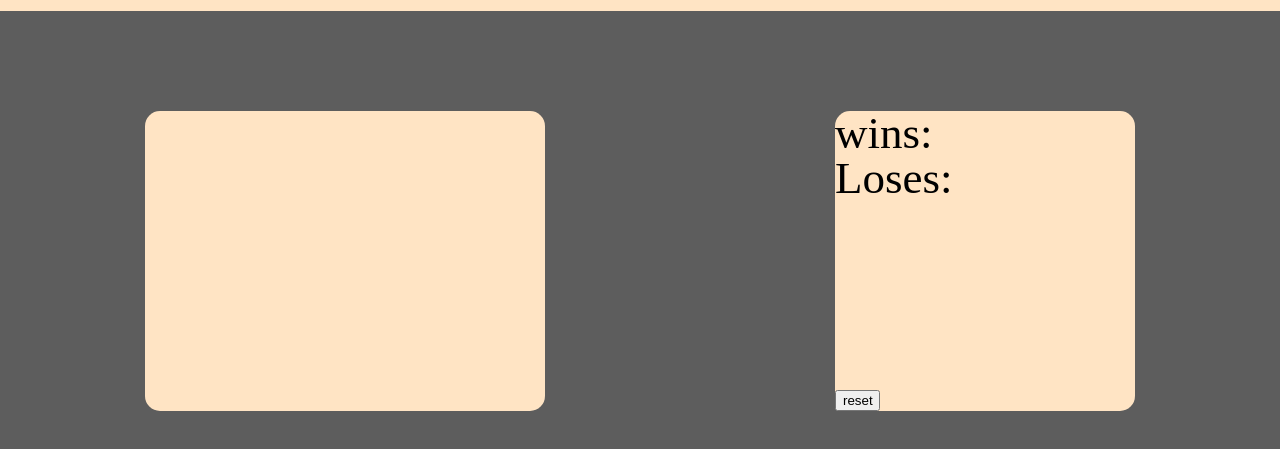
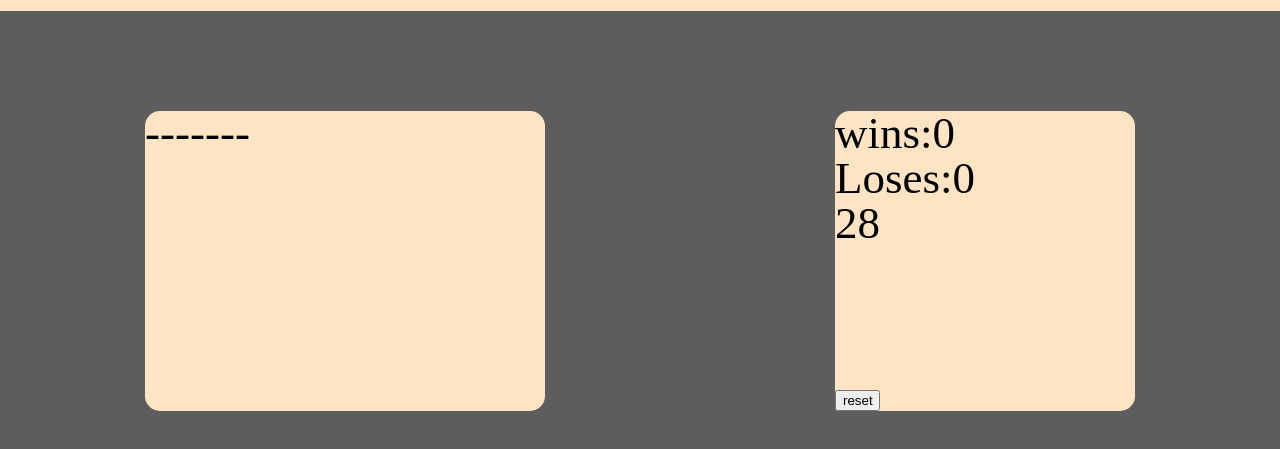
Before and after one commit to Md7113/word-guessing-game, a plain HTML site: page index.html in a window 1280 px wide. Both pictures are taken after a click on the button "start". Shown: the part 139-588 px from the top of the page. Drawn offline with Linux system fonts and the light colour scheme.

Commit message:
it is so close but functionallity is slightly off

```diff
--- a/index.html
+++ b/index.html
@@ -15,13 +15,16 @@
     </header>
     <main>
         <section id="wordCard">
+            <ul id="wordLog">
 
+            </ul>
         </section>
         <section id="scoreCard">
             <div id="score">
                 <ul>
                     <li >wins:<span id="wins"></span></li>
                     <li >Loses:<span id="loses"></span></li>
+                    <li id="timeId"></li>
                 </ul>
             </div>
             <button id="reset">reset</button>
--- a/script.js
+++ b/script.js
@@ -0,0 +1,136 @@
+var startBtn = document.querySelector("#start")
+var resetBtn = document.querySelector("#reset")
+var wordLogVar = document.getElementById("wordLog")
+var wordList = ["boogie","doublepump","scar","tilted","ninja","ninties","hot your shots"]
+var timeVar = document.getElementById("timeId")
+var loseVar = document.getElementById("loses")
+var winVar = document.getElementById("wins")
+ function randWord() {
+        randArrEnd = []
+        randArrStart = ["boogie","doublepump","scar","tilted","ninja","ninties","hit-your-shots"]
+        for( i=0 ; i < wordList.length;i++){
+        randOrder = Math.floor(Math.random() * randArrStart.length)
+        randArrEnd.push(randArrStart[randOrder])
+        randArrStart.splice(randOrder, 1)
+        }
+}
+loses = 0
+wins = 0
+
+loopVar = 0
+letterArr = []
+var correct = 0
+
+function onStart(){
+        console.log(correct)
+        console.log(letterArr.length)
+        correct = 0
+        console.log(correct)
+        timer = 30
+
+
+        if(loopVar === 0){
+            setTime()
+        }else if(loopVar === 1){
+           clearInterval(timerInterval)
+           setTime()
+        for(i=0; i < letterArr.length+1;i++){
+            wordLogVar.removeChild(wordLogVar.firstChild)
+        }
+        }else{
+            clearInterval(timerInterval)
+            setTime()
+            for(i=0; i < letterArr.length;i++){
+                wordLogVar.removeChild(wordLogVar.firstChild)
+            }
+        }
+
+        randWord()
+
+        var wordChoice = randArrEnd[0]
+        letterArr = wordChoice.split('')
+        for(i=0;i<letterArr.length;i++){
+            letterPlace = document.createElement("li")
+            letterPlace.setAttribute("id", i)
+            letterPlace.setAttribute("data-letter", letterArr[i])
+            letterPlace.innerHTML = '-'
+            console.log(letterPlace)
+            wordLogVar.appendChild(letterPlace)
+        }
+
+
+
+        document.addEventListener("keydown" ,function(event){
+        console.log(event)
+        var key = event.key.toLowerCase()
+        for(i = 0;i < letterArr.length ;i++){
+            if(key === letterArr[i]){
+                correctLetter = document.getElementById(i)
+                correctLetter.innerHTML = letterArr[i]
+                correct = correct + 1
+            }
+        }
+        })
+        if(loopVar === 0){
+            localStorage.setItem("wins", wins)
+            localStorage.setItem("loses", loses)
+        }else{
+            // wins += Number(localStorage.getItem("wins"))
+            // loses += Number(localStorage.getItem("loses"))
+            // localStorage.setItem("wins", wins)
+            // localStorage.setItem("loses", loses)
+        }
+        if(loopVar === 0){
+            loopVar = 1
+        }else{
+            loopVar = 2
+        }
+
+        winInterval = setInterval(function(){
+            if(correct === letterArr.length){
+                clearInterval(timerInterval)
+                correct = 0
+                winsNum = 1 + Number(localStorage.getItem("wins"))
+                localStorage.setItem("wins", winsNum)
+                clearInterval(winInterval)
+            }
+        }, 1000)
+
+
+
+        loseVar.innerHTML = Number(localStorage.getItem("loses"))
+        winVar.innerHTML = Number(localStorage.getItem("wins"))
+
+
+}
+
+function setTime(){
+     timerInterval = setInterval(function(){
+        timer--
+        if(timer < 1){
+            clearInterval(timerInterval)
+            loseNum = 1 + Number(localStorage.getItem("loses"))
+            localStorage.setItem("loses", loseNum)
+        }
+        // if(correct === letterArr.length){
+        //     clearInterval(timerInterval)
+        //     winsNum = 1 + Number(localStorage.getItem("wins"))
+        //     localStorage.setItem("wins", winsNum)
+        // }
+        timeVar.innerHTML = timer
+    },1000)
+
+}
+
+
+function onReset(){
+    localStorage.setItem("wins", 0)
+    localStorage.setItem("loses", 0)
+    wins = 0
+    loses = 0
+    loseVar.innerHTML = loses
+    winVar.innerHTML = wins
+}
+
+startBtn.addEventListener("click", onStart)
+resetBtn.addEventListener("click", onReset)
--- a/style.css
+++ b/style.css
@@ -34,6 +34,10 @@ main{
     border-radius: 15px;
 }
 
+#wordCard ul li{
+    font-size: 45px;
+    display:inline-block;
+}
 #scoreCard{
     display:flex;
     flex-direction: column;
```
